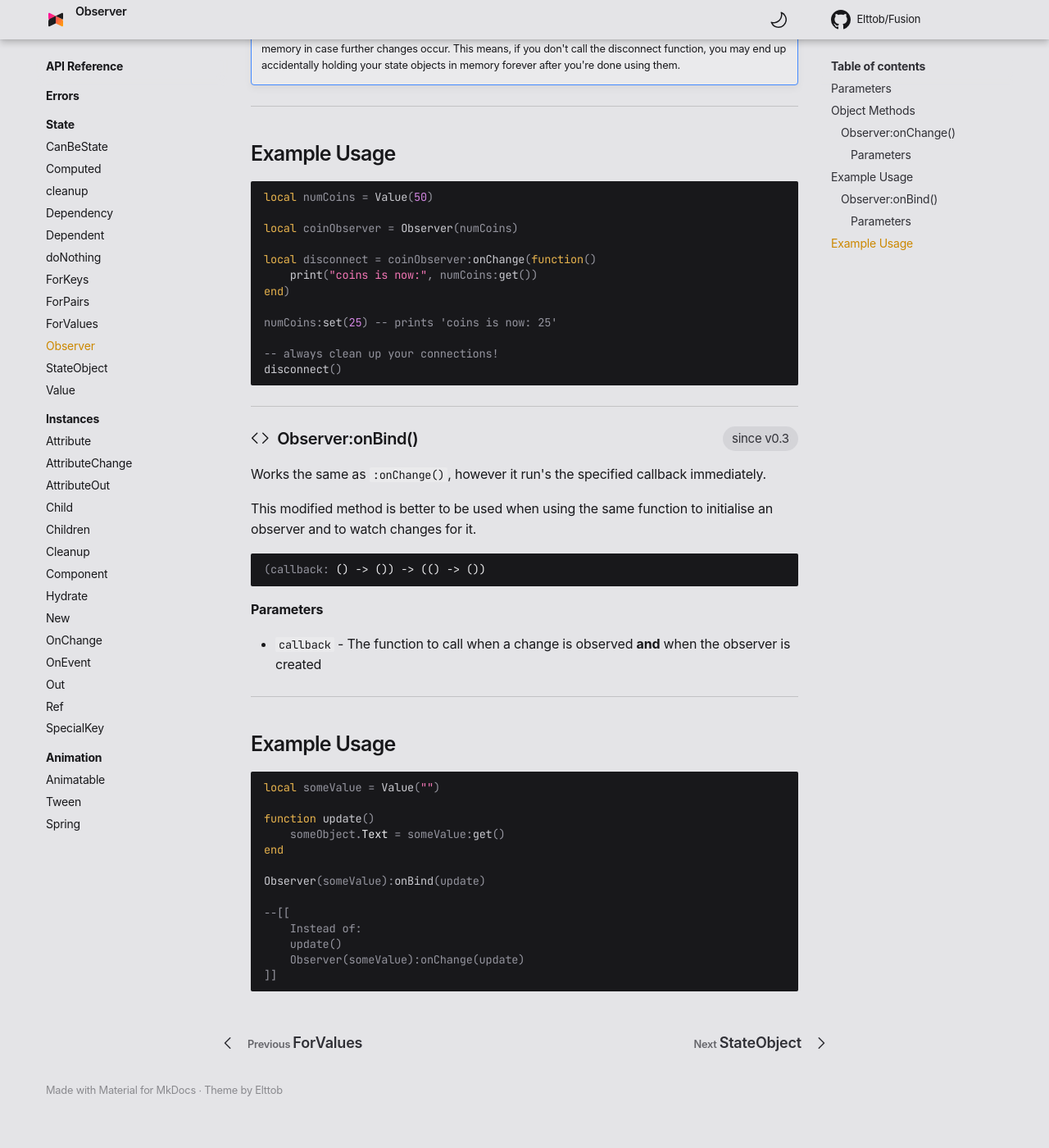
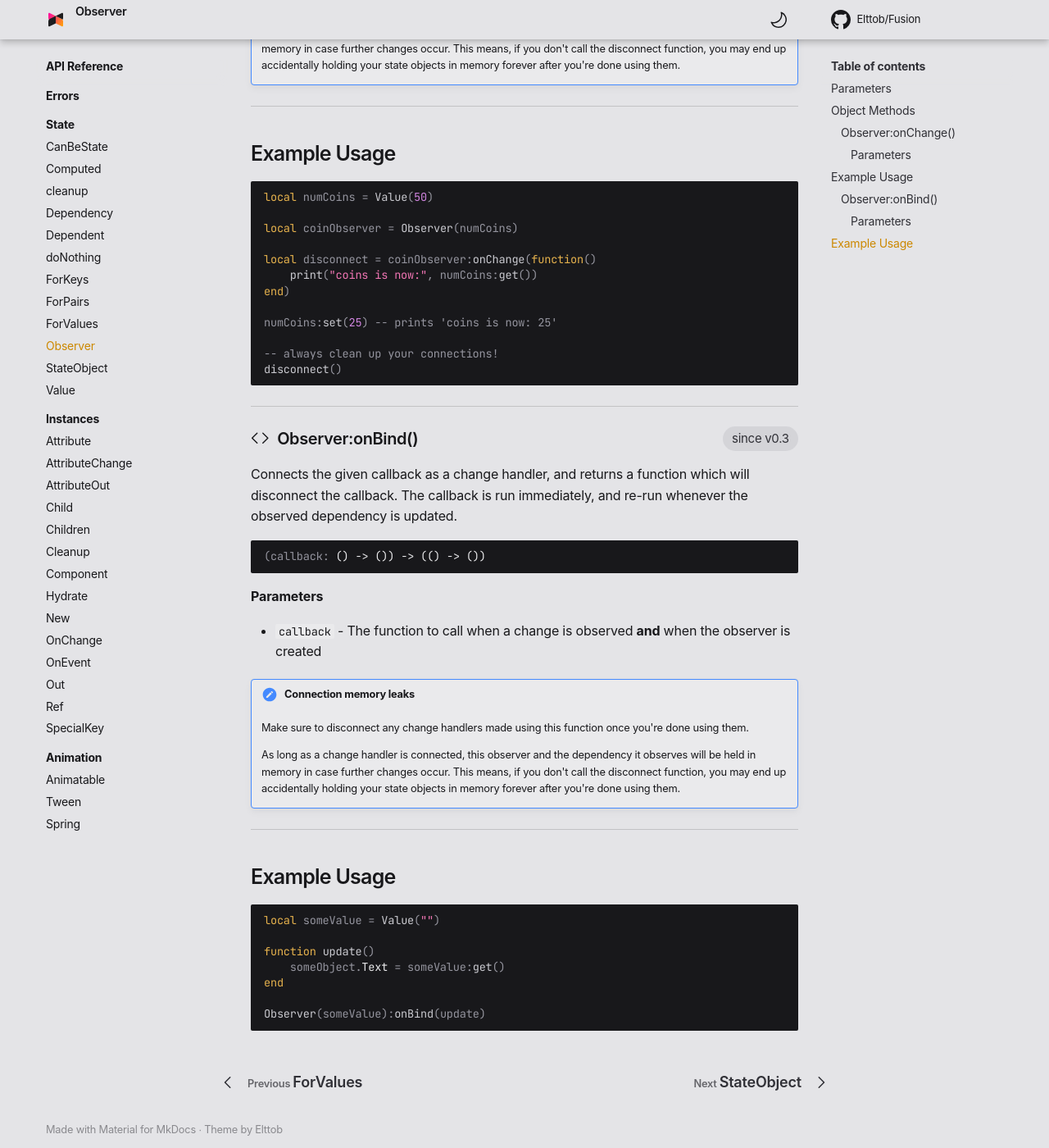
Before and after one commit to dphfox/Fusion, an MkDocs documentation site: the page built from docs/api-reference/state/observer.md, in a window 1280 px wide and 1400 px high, scrolled down 959 px. Shown: the whole window at 82% size. Built offline with MkDocs 1.6.1 and Material for MkDocs 9.7.7, drawn with Linux system fonts in a browser that asks for light colours; some web fonts are replaced; comment, search, counter and statistics services are not loaded; the version menu is left out; before the commit the page ends 2312 px from its top, so only the background shows below that.

Commit message:
Fix all issues with yml and file names

````diff
--- a/docs/api-reference/state/observer.md
+++ b/docs/api-reference/state/observer.md
@@ -83,11 +83,7 @@ disconnect()
 
 ### :octicons-code-24: Observer:onBind()
 
-Works the same as `:onChange()`, however it run's the specified callback
-immediately.
-
-This modified method is better to be used when using the same function to initialise an
-observer and to watch changes for it.
+Connects the given callback as a change handler, and returns a function which will disconnect the callback. The callback is run immediately, and re-run whenever the observed dependency is updated.
 
 ```Lua
 (callback: () -> ()) -> (() -> ())
@@ -95,6 +91,15 @@ observer and to watch changes for it.
 #### Parameters
 
 - `callback` - The function to call when a change is observed **and** when the observer is created
+
+!!! caution "Connection memory leaks"
+	Make sure to disconnect any change handlers made using this function once
+	you're done using them.
+
+	As long as a change handler is connected, this observer and the dependency
+	it observes will be held in memory in case further changes occur. This means,
+	if you don't call the disconnect function, you may end up accidentally
+	holding your state objects in memory forever after you're done using them.
 
 -----
 
@@ -108,10 +113,4 @@ function update()
 end
 
 Observer(someValue):onBind(update)
-
---[[
-	Instead of:
-	update()
-	Observer(someValue):onChange(update)
-]]
 ```
--- a/mkdocs.yml
+++ b/mkdocs.yml
@@ -113,8 +113,8 @@ nav:
     - Instances:
       - api-reference/instances/index.md
       - Attribute: api-reference/instances/attribute.md
-      - AttributeChange: api-reference/instances/attributeChange.md
-      - AttributeOut: api-reference/instances/attributeOut.md
+      - AttributeChange: api-reference/instances/attributechange.md
+      - AttributeOut: api-reference/instances/attributeout.md
       - Child: api-reference/instances/child.md
       - Children: api-reference/instances/children.md
       - Cleanup: api-reference/instances/cleanup.md
````
Also changed, not shown: docs/api-reference/instances/attribute.md (+1 -8 lines), docs/api-reference/instances/attributeChange.md (+1 -6 lines), docs/api-reference/instances/index.md (+2 -2 lines).
